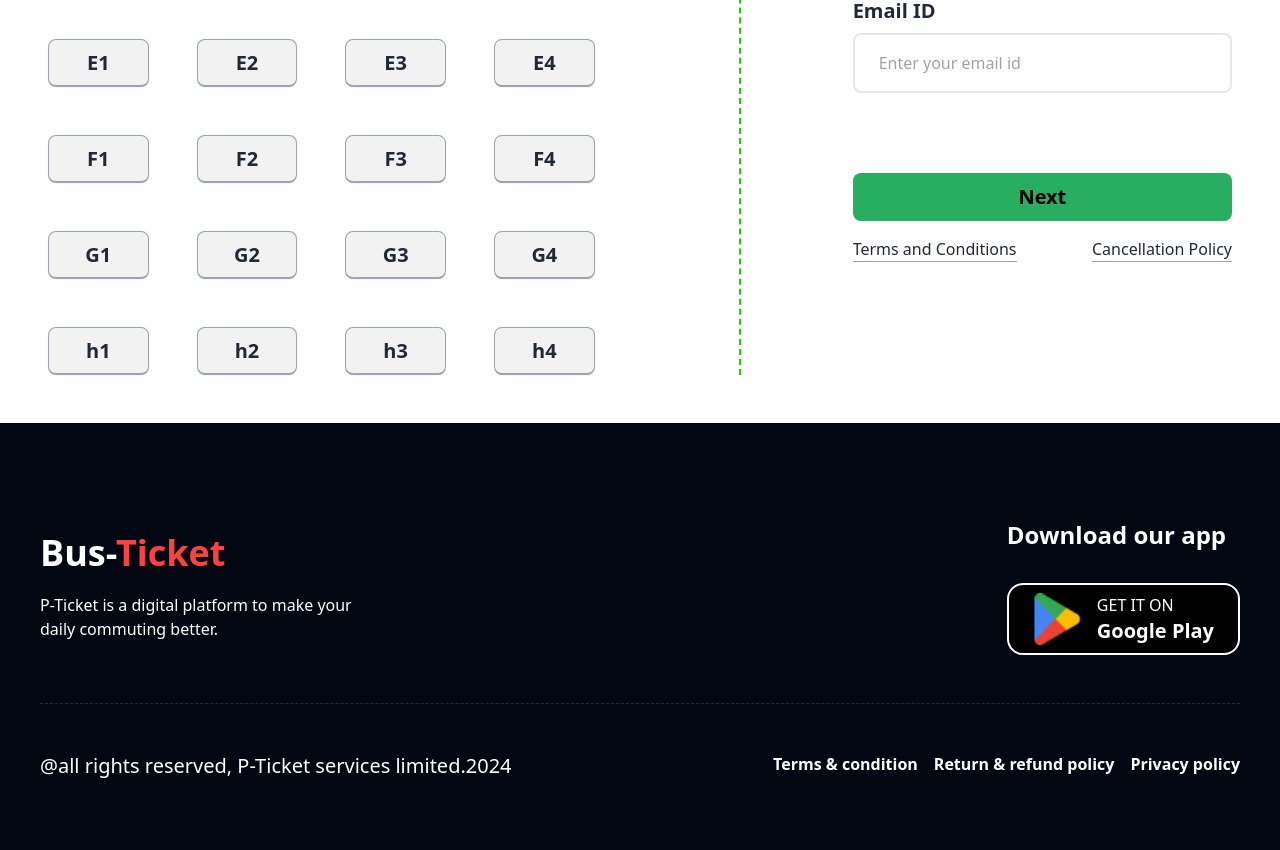
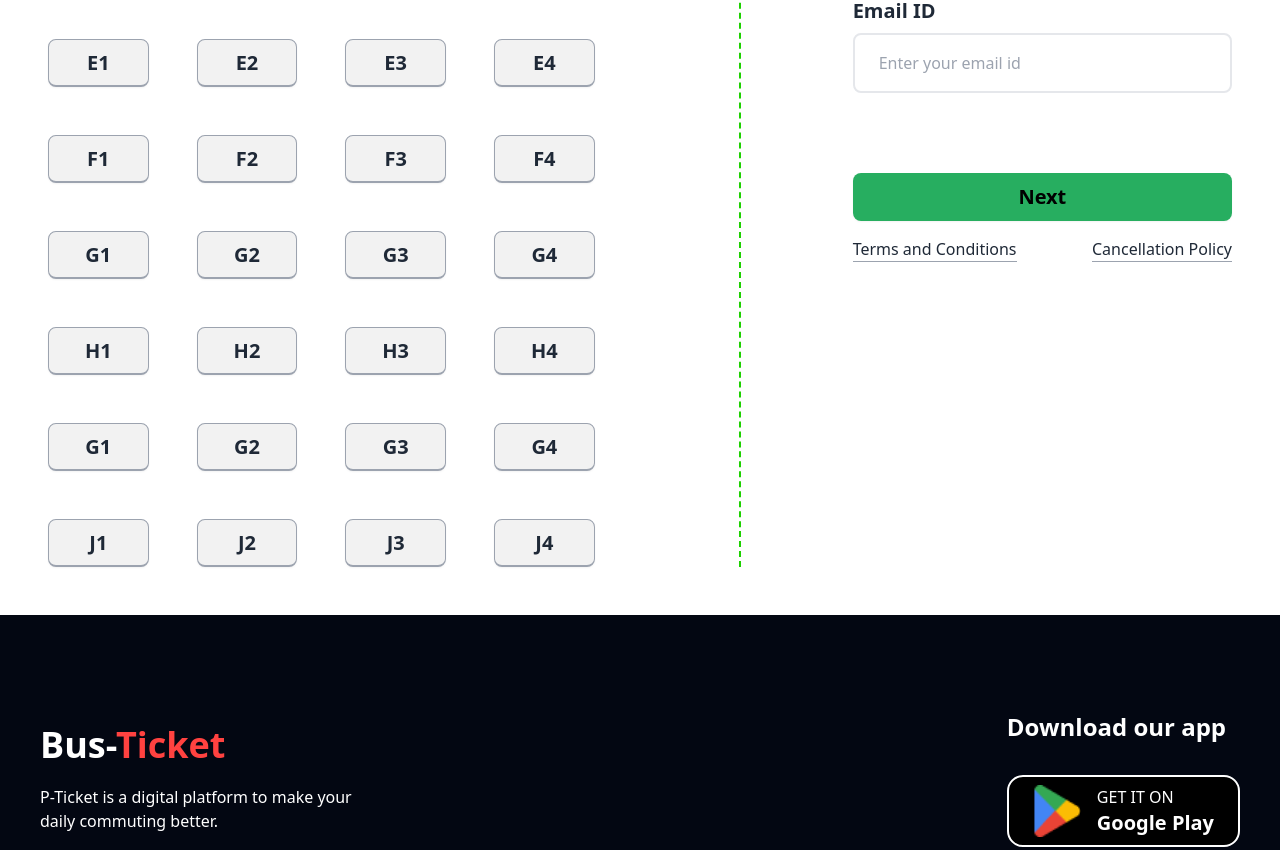
Before and after one commit to Md-Foysal-2024/Online-Bus-Ticket, a plain HTML site: page index.html in a window 1280 px wide. Shown: the part 2800-3650 px from the top of the page. Drawn offline with nearby package versions, Linux system fonts and the light colour scheme.

Commit message:
JavaScript File Added Here

```diff
--- a/Js/script.js
+++ b/Js/script.js
@@ -38,8 +38,6 @@ for (const btn of allBtn) {
         tr.appendChild(td3);
         seatInformation.appendChild(tr)
 
-        const selectSeatNumber = document.getElementById("A1");
-        selectSeatNumber.innerText = seatName;
         addBackgroundColorById(seatName);
 
     })
--- a/index.html
+++ b/index.html
@@ -247,7 +247,7 @@
                         <img src="images/Group 56.png" alt="">
                     </div>
 
-                    <div id="current-alphabet" class="grid grid-cols-4 gap-12 text-3xl">
+                    <div id=" " class="grid grid-cols-4 gap-12 text-3xl">
                         <button id="A1" class="btn text-xl add-btn border-b-2 border-gray-400">A1</button>
                         <button id="A2" class="btn text-xl add-btn border-b-2 border-gray-400">A2</button>
                         <button id="A3" class="btn text-xl add-btn border-b-2 border-gray-400">A3</button>
@@ -276,10 +276,18 @@
                         <button id="G2" class="btn text-xl add-btn border-b-2 border-gray-400">G2</button>
                         <button id="G3" class="btn text-xl add-btn border-b-2 border-gray-400">G3</button>
                         <button id="G4" class="btn text-xl add-btn border-b-2 border-gray-400">G4</button>
-                        <button id="h1" class="btn text-xl add-btn border-b-2 border-gray-400">h1</button>
-                        <button id="h2" class="btn text-xl add-btn border-b-2 border-gray-400">h2</button>
-                        <button id="h3" class="btn text-xl add-btn border-b-2 border-gray-400">h3</button>
-                        <button id="h4" class="btn text-xl add-btn border-b-2 border-gray-400">h4</button>
+                        <button id="H1" class="btn text-xl add-btn border-b-2 border-gray-400">H1</button>
+                        <button id="H2" class="btn text-xl add-btn border-b-2 border-gray-400">H2</button>
+                        <button id="H3" class="btn text-xl add-btn border-b-2 border-gray-400">H3</button>
+                        <button id="H4" class="btn text-xl add-btn border-b-2 border-gray-400">H4</button>
+                        <button id="I1" class="btn text-xl add-btn border-b-2 border-gray-400">G1</button>
+                        <button id="I2" class="btn text-xl add-btn border-b-2 border-gray-400">G2</button>
+                        <button id="I3" class="btn text-xl add-btn border-b-2 border-gray-400">G3</button>
+                        <button id="I4" class="btn text-xl add-btn border-b-2 border-gray-400">G4</button>
+                        <button id="J1" class="btn text-xl add-btn border-b-2 border-gray-400">J1</button>
+                        <button id="J2" class="btn text-xl add-btn border-b-2 border-gray-400">J2</button>
+                        <button id="J3" class="btn text-xl add-btn border-b-2 border-gray-400">J3</button>
+                        <button id="J4" class="btn text-xl add-btn border-b-2 border-gray-400">J4</button>
 
                     </div>
 
```
